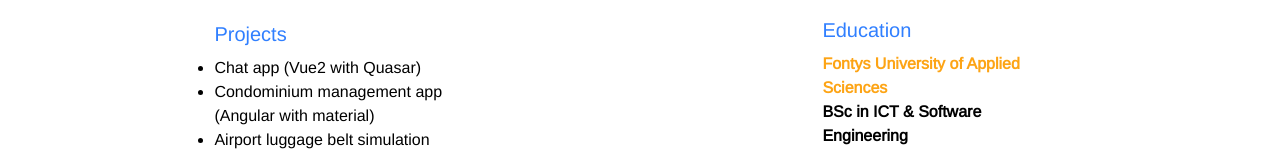
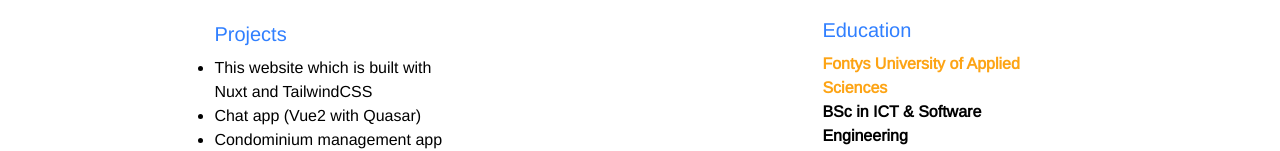
Before and after one commit to qimolin/nuxt-student-portfolio, a Nuxt app: page / in a window 1280 px wide. Shown: the part 1678-1829 px from the top of the page. Built offline with nearby package versions, Linux system fonts and the light colour scheme.

Commit message:
Add portfolio website as project

```diff
--- a/components/ResumeComponent.vue
+++ b/components/ResumeComponent.vue
@@ -141,6 +141,7 @@ export default {
     ],
 
     projects: [
+      { name: 'This website which is built with Nuxt and TailwindCSS' },
       { name: 'Chat app (Vue2 with Quasar)' },
       { name: 'Condominium management app (Angular with material)' },
       { name: 'Airport luggage belt simulation (C# Windows form)' },
```
